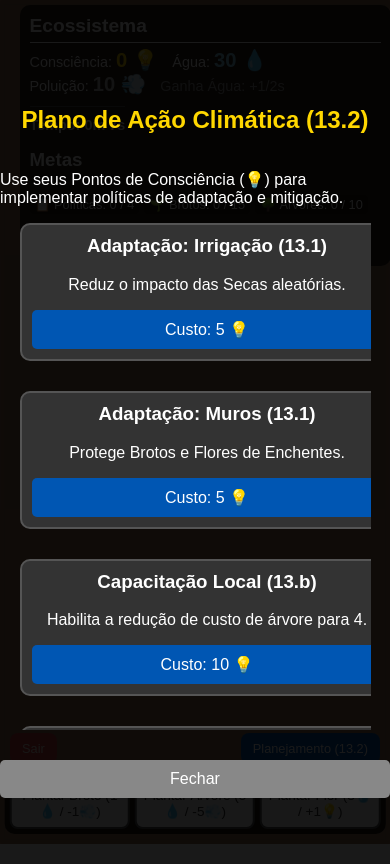
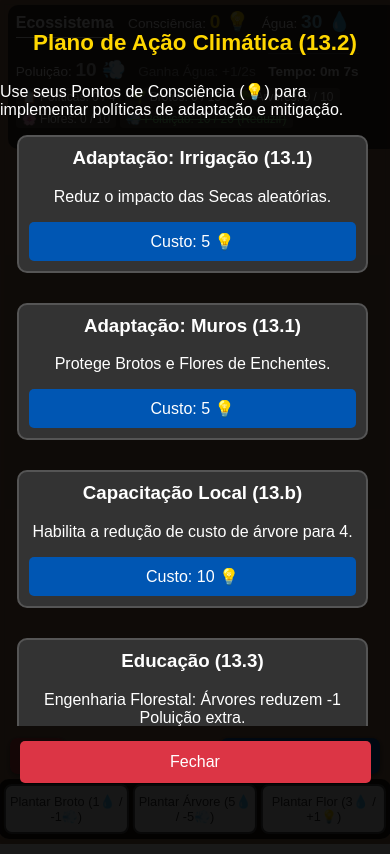
Before and after one commit to paulogeraldo1/game-sist-multi, a plain HTML site: page game.html in a window 390 px wide. Both pictures are taken after a click on the button "Planejamento (13.2)". Drawn offline with Linux system fonts and the light colour scheme.

Commit message:
adiciona estilos responsivos para a versão compacta do jogo em dispositivos móveis

```diff
--- a/css/game.css
+++ b/css/game.css
@@ -340,102 +340,128 @@ body, html {
     width: 15px;
     height: 60px;
 }
-/* --- RESPONSIVIDADE (CELULAR) PARA O GAME --- */
+
+/* --- RESPONSIVIDADE (CELULAR) - VERSÃO COMPACTA --- */
 @media (max-width: 600px) {
 
-    /* 1. Ajusta o Painel de Informações (UI) */
+    /* 1. Painel de Informações (UI) - Super Compacto */
     #ui-panel {
-        width: 90%; /* Ocupa quase toda a largura */
-        left: 5%;   /* Centraliza */
+        width: 96%; /* Quase a largura total */
+        left: 2%;   /* Centralizado */
         top: 5px;
-        padding: 10px;
+        padding: 5px 8px;
+        background-color: rgba(0, 0, 0, 0.6); /* Um pouco mais transparente */
     }
 
     #ui-panel h2 {
-        font-size: 1.2em; /* Diminui o título */
-        margin-bottom: 5px;
-    }
-
-    /* Diminui o texto dos recursos para caber na linha */
-    #ui-panel div {
-        font-size: 0.9em;
-        display: inline-block; /* Coloca recursos lado a lado se der */
+        font-size: 1em; /* Título menor */
+        margin: 0 0 5px 0;
+        display: inline-block; /* Fica na mesma linha se der */
         margin-right: 10px;
     }
 
-    /* Esconde a lista de metas detalhada para ganhar espaço (opcional) */
-    /* Ou diminui muito a fonte */
+    /* Coloca os recursos (Água, Poluição, Consciência) em linha */
+    #ui-panel div {
+        font-size: 0.85em;
+        display: inline-block;
+        margin-right: 8px;
+        margin-bottom: 2px;
+    }
+
+    /* Metas: Lista flexível e pequena */
     #goals-display {
-        font-size: 0.8em;
+        margin-top: 5px;
         padding-left: 0;
         display: flex;
         flex-wrap: wrap;
-        gap: 5px;
-    }
-    #goals-display li {
-        background: rgba(0,0,0,0.3);
-        padding: 2px 5px;
-        border-radius: 4px;
+        gap: 4px;
+        justify-content: flex-start;
     }
 
-    /* 2. Ajusta a Caixa de Ferramentas (Botões) */
+    /* Itens da meta como "tags" pequenas */
+    #goals-display li {
+        font-size: 0.75em;
+        background: rgba(255,255,255,0.15);
+        padding: 2px 6px;
+        border-radius: 4px;
+        margin: 0;
+    }
+
+    /* Esconde o título "Metas" para economizar espaço */
+    #ui-panel h3 {
+        display: none;
+    }
+
+    /* 2. Menu de Planejamento (Rolagem Ativada) */
+    #planning-menu {
+        padding-top: 10px;
+        justify-content: flex-start; /* Começa do topo */
+    }
+
+    #planning-menu h2 {
+        font-size: 1.4em;
+        margin-bottom: 10px;
+        margin-top: 20px;
+    }
+
+    #planning-menu .upgrades-container {
+        flex-direction: column;
+        width: 90%;
+
+        /* --- A MÁGICA DA ROLAGEM --- */
+        max-height: 70vh; /* Ocupa no máximo 70% da altura da tela */
+        overflow-y: auto; /* Cria barra de rolagem se passar disso */
+        padding-right: 5px; /* Espaço para não cobrir texto com a barra */
+        /* --------------------------- */
+    }
+
+    .upgrade-card {
+        width: 100%; /* Card ocupa largura total do container */
+        margin-bottom: 10px;
+        padding: 10px;
+        box-sizing: border-box; /* Garante que padding não estoure a largura */
+    }
+
+    /* Botão Fechar sempre visível abaixo da lista */
+    #close-planning {
+        margin-top: 15px;
+        margin-bottom: 20px;
+        padding: 12px;
+        width: 90%;
+        background-color: #dc3545; /* Vermelho para destaque */
+    }
+
+    /* 3. Ferramentas e Botões de Ação */
     #toolbox {
-        width: 95%;
-        bottom: 10px;
+        width: 98%;
+        bottom: 5px; /* Bem no rodapé */
         padding: 5px;
-        gap: 5px;
-        flex-wrap: wrap; /* Permite quebra de linha se necessário */
+        gap: 4px;
     }
 
     .tool-button {
-        font-size: 0.85em; /* Texto menor */
-        padding: 8px 5px;
-        flex: 1; /* Botões esticam para preencher espaço */
+        font-size: 0.8em;
+        padding: 8px 4px;
+        flex: 1;
     }
 
-    /* 3. Ajusta o Menu de Planejamento */
-    #planning-menu {
-        padding-top: 20px;
-    }
-    #planning-menu h2 {
-        font-size: 1.5em;
-    }
-    #planning-menu .upgrades-container {
-        flex-direction: column; /* Empilha os upgrades */
-        overflow-y: auto; /* Permite rolar a tela se não couber */
-        max-height: 60vh; /* Altura máxima para não cobrir botão fechar */
-        width: 90%;
-    }
-    .upgrade-card {
-        width: 100%; /* Card ocupa largura total */
-        margin-bottom: 10px;
-        padding: 10px;
-    }
-
-    /* 4. Botões de Sistema (Sair e Planejamento) */
+    /* Botões Flutuantes (Sair e Planejamento) */
     #planning-button {
         top: auto;
-        bottom: 80px; /* Move para baixo, perto do toolbox */
+        bottom: 70px; /* Acima das ferramentas */
         right: 10px;
-        padding: 8px 12px;
-        font-size: 0.8em;
+        padding: 10px 15px;
+        font-size: 0.9em;
+        box-shadow: 0 2px 5px rgba(0,0,0,0.5);
     }
 
     #quit-game-button {
         top: auto;
-        bottom: 80px; /* Move para baixo também */
-        left: 10px;   /* Coloca na esquerda */
+        bottom: 70px; /* Alinhado com planejamento */
+        left: 10px;
         right: auto;
-        padding: 8px 12px;
-        font-size: 0.8em;
-    }
-
-    /* 5. Textos de Feedback (Seca/Game Over) */
-    .feedback-msg {
-        font-size: 1.5em;
-        width: 90%;
-    }
-    #win-overlay h2, #gameover-overlay h2 {
-        font-size: 2em;
+        padding: 10px 15px;
+        font-size: 0.9em;
+        box-shadow: 0 2px 5px rgba(0,0,0,0.5);
     }
 }
```
